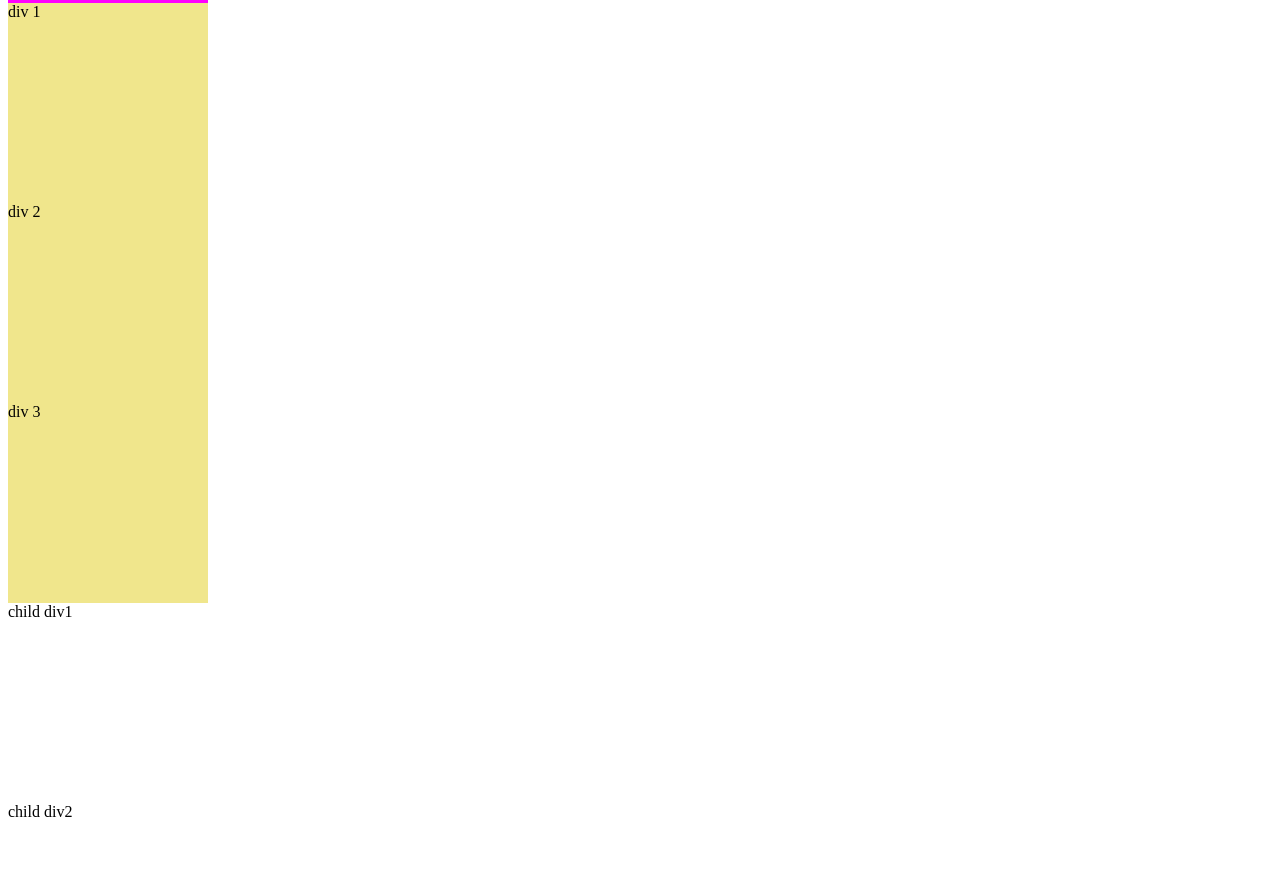
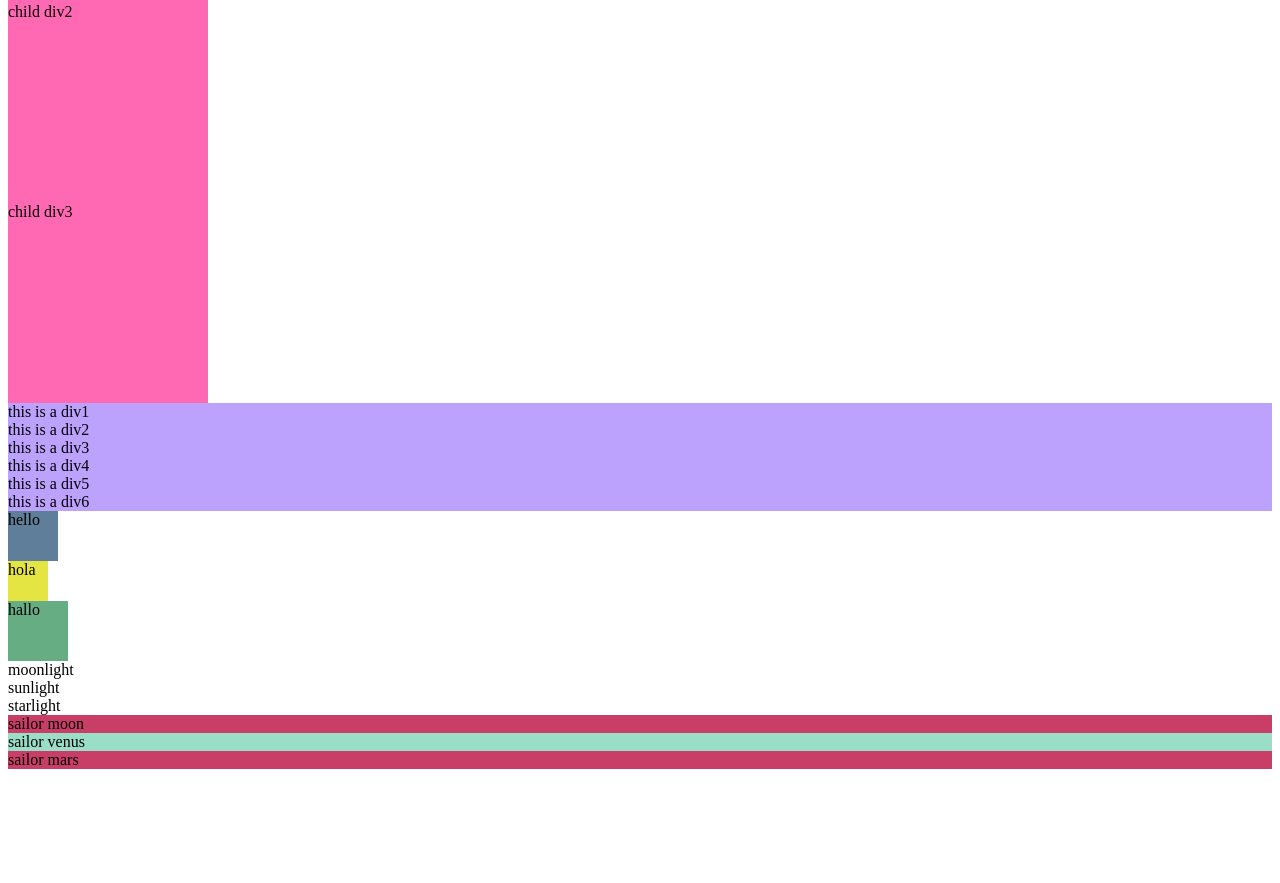
Before and after one commit to kellycastillo24/CSS-Lab6, a plain HTML site: page index.html in a window 1280 px wide. Shown: the part 1577-2460 px from the top of the page. After the commit the page ends 2354 px from the top, so only its background shows below. Drawn offline with Linux system fonts and the light colour scheme.

Commit message:
update index.html

```diff
--- a/index.html
+++ b/index.html
@@ -26,6 +26,7 @@
     <!--question 6-->
     <div class="background-image"></div>
 
+
     <!--question 7-->
     <div class="background-image-repeat"></div>
 
@@ -34,22 +35,62 @@
     <div class="box2"> this is box2</div>
 
     <!--question 9-->
+
+    <div class="flex-row">
         <div class="row"> div1</div>
         <div class="row"> div2</div>
         <div class="row"> div3</div>
+    </div>
+
 
     <!--question 10-->
-    <div class="column"> div 1</div>
-    <div class="column"> div 2</div>
-    <div class="column"> div 3</div>
+    <div class="flex-column">
+        <div class="column"> box 1</div>
+        <div class="column"> box 2</div>
+        <div class="column"> box 3</div>
+    </div>
+
 
     <!--question 11-->
+    <div>
         <div class="justify-content"> child div1</div>
         <div class="justify-content"> child div2</div>
         <div class="justify-content"> child div3</div>
+    </div>
+
 
     <!--question 12-->
+    <div>
         <div class="flex-wrap"> this is a div1</div>
+        <div class="flex-wrap"> this is a div2</div>
+        <div class="flex-wrap"> this is a div3</div>
+        <div class="flex-wrap"> this is a div4</div>
+        <div class="flex-wrap"> this is a div5</div>
+        <div class="flex-wrap"> this is a div6</div>
+    </div>
+
+
+    <!--question 13-->
+    <div>
+        <div class="aligned-items"> hello</div>
+        <div class="aligned-items2"> hola</div>
+        <div class="aligned-items3"> hallo</div>
+    </div>
+
+
+    <!--question 14-->
+    <div class="align-content">
+        <div class="aligned1"> moonlight</div>
+        <div class="aligned2"> sunlight</div>
+        <div class="aligned3"> starlight</div>
+    </div>
+
+    <!--question 15-->
+    <div class="flex-grow">
+        <div class="flex-grow1"> sailor moon</div>
+        <div class="flex-grow2"> sailor venus</div>
+        <div class="flex-grow3"> sailor mars</div>
+    </div>
 
 </body>
 </html>
--- a/styles.css
+++ b/styles.css
@@ -47,7 +47,7 @@
 
 .background-image-repeat{
     height: 500px;
-    width: 500px;
+    width: 800px;
    background-image: url(image.png);
    background-size: auto;
 }
@@ -68,14 +68,14 @@
     z-index: -2;
 }
 
-.row{
+.flex-row{
     background-color: fuchsia;
     height: 200px;
     width: 200px;
     flex-direction: row;
 }
 
-.column{
+.flex-column{
     background-color: khaki;
     height: 200px;
     width: 200px;
@@ -86,4 +86,44 @@
     height: 200px;
     width: 200px;
     justify-content: space-evenly;
+    background-color: hotpink;
 }
+
+.flex-wrap{
+    flex-wrap: wrap;
+    background-color: rgb(189, 162, 253);
+}
+
+.aligned-items{
+    align-items: center;
+    background-color: rgb(95, 126, 154);
+    height: 50px;
+    width: 50px;
+}
+
+.aligned-items2{
+    align-items: center;
+    background-color: rgb(228, 228, 66);
+    height: 40px;
+    width: 40px;
+}
+
+.aligned-items3{
+    align-items: center;
+    background-color: rgb(103, 173, 132);
+    height: 60px;
+    width: 60px;
+}
+
+.align-content{
+    align-content: center;
+}
+
+.flex-grow{
+    background-color: rgb(201, 62, 103);
+}
+
+.flex-grow2{
+    background-color: rgb(154, 222, 199);
+    flex-grow: +2;
+}
```
Lines whose indentation alone changed are shown as unchanged.
